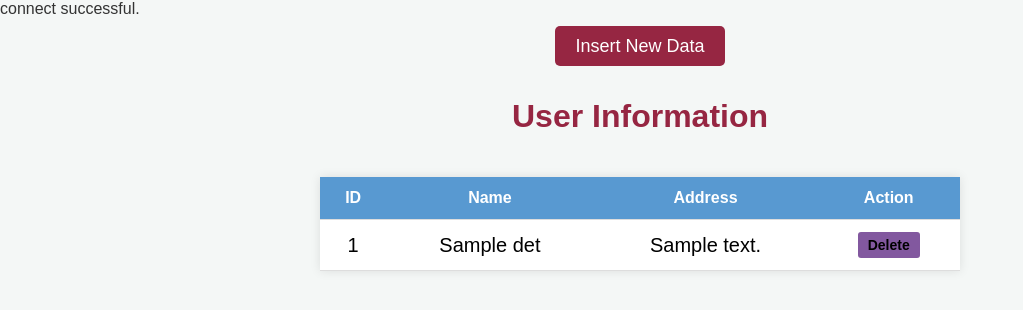
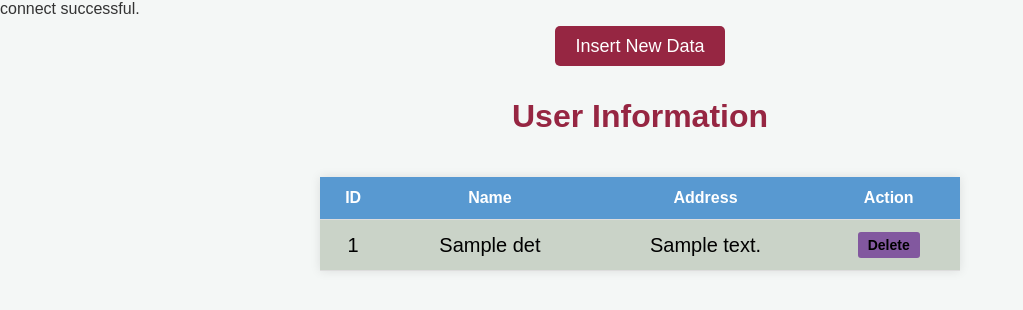
Before and after one commit to shawon719/mysql, a PHP site: page /dataview.php in a window 1280 px wide. Shown: the top 310 px of the page, without its empty margins (0-1023 px from the left). Run offline with PHP 8.4, Linux system fonts and the light colour scheme; tables that the repository leaves empty or names only in its code hold one stand-in row (values such as "Sample post").

Commit message:
update style2

```diff
--- a/60insertandupdate/insert/dataview.php
+++ b/60insertandupdate/insert/dataview.php
@@ -59,7 +59,7 @@
             width: 50%;
             margin: 20px auto;
             border-collapse: collapse;
-            background-color: #fff;
+            background-color: #CAD3C8;
             box-shadow: 0 0 10px rgba(0, 0, 0, 0.1);
         }
 
@@ -74,7 +74,7 @@
             color: white;
         }
         th:hover{
-            background-color: #055737;
+            background-color: #c7ecee;
             color: white;
         }
 
```
